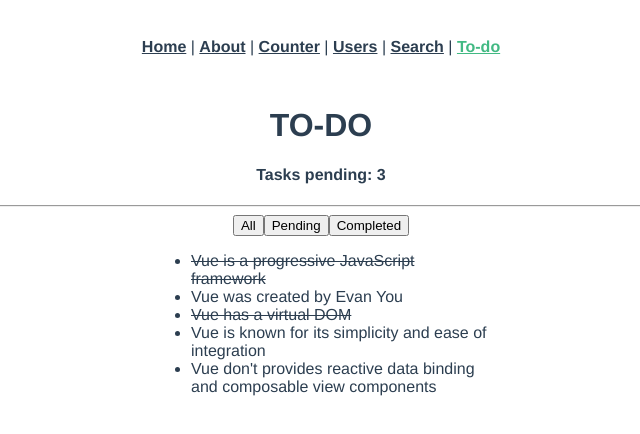
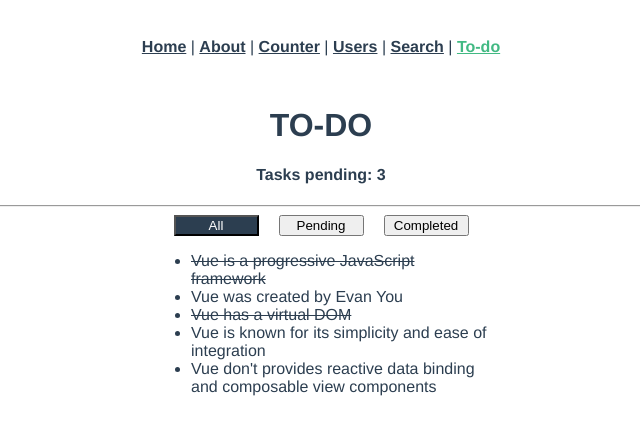
Before and after one commit to FranCarn/composition-api-tests, a Vue app: page /#/to-do in a window 1280 px wide. Shown: the top 434 px of the page, without its empty margins (319-959 px from the left). Built offline with nearby package versions, Linux system fonts and the light colour scheme.

Commit message:
getters & change filters ready

```diff
--- a/src/store/index.js
+++ b/src/store/index.js
@@ -31,14 +31,27 @@
     ],
   },
   getters: {
-    allTodos(state, getters, rootState) {
+    allTodos: (state, getters, rootState) => {
       return [...state.todos];
     },
-    completedTodos(state, getters, rootState) {
+    completedTodos: (state, getters, rootState) => {
       return state.todos.filter((t) => t.completed);
     },
-    pendingTodos(state, getters, rootState) {
+    pendingTodos: (state, getters, rootState) => {
       return state.todos.filter((t) => !t.completed);
+    },
+    getTodosByTab: (_, getters) => (tab) => {
+      switch (tab) {
+        case "all":
+          return getters.allTodos;
+        case "pending":
+          return getters.pendingTodos;
+        case "completed":
+          return getters.completedTodos;
+
+        default:
+          return getters.allTodos;
+      }
     },
   },
   mutations: {},
--- a/src/views/TodoVuex.vue
+++ b/src/views/TodoVuex.vue
@@ -2,13 +2,25 @@
   <h1>TO-DO</h1>
   <h4>Tasks pending: {{ pending.length }}</h4>
   <hr />
-  <button>All</button>
-  <button>Pending</button>
-  <button>Completed</button>
-  <div v-if="all.length">
+  <button @click="currentTab = 'all'" :class="{ active: currentTab === 'all' }">
+    All
+  </button>
+  <button
+    @click="currentTab = 'pending'"
+    :class="{ active: currentTab === 'pending' }"
+  >
+    Pending
+  </button>
+  <button
+    @click="currentTab = 'completed'"
+    :class="{ active: currentTab === 'completed' }"
+  >
+    Completed
+  </button>
+  <div v-if="getTodosByTab.length">
     <ul>
       <li
-        v-for="{ text, id, completed } in all"
+        v-for="{ text, id, completed } in getTodosByTab"
         :key="id"
         :class="{ completed: completed }"
       >
@@ -19,17 +31,21 @@
 </template>
 
 <script>
-import { computed } from "vue";
+import { computed, ref, watch } from "vue";
 import { useStore } from "vuex";
 
 export default {
   setup() {
     const { getters, commit, dispatch } = useStore();
+    const currentTab = ref("all");
 
     return {
+      currentTab,
+
       pending: computed(() => getters["pendingTodos"]),
       completed: computed(() => getters["completedTodos"]),
       all: computed(() => getters["allTodos"]),
+      getTodosByTab: computed(() => getters["getTodosByTab"](currentTab.value)),
     };
   },
 };
@@ -40,6 +56,11 @@
   display: flex;
   justify-content: center;
   text-align: "center";
+}
+button {
+  margin-inline: 10px;
+  width: 85px;
+  cursor: pointer;
 }
 ul {
   width: 300px;
```
